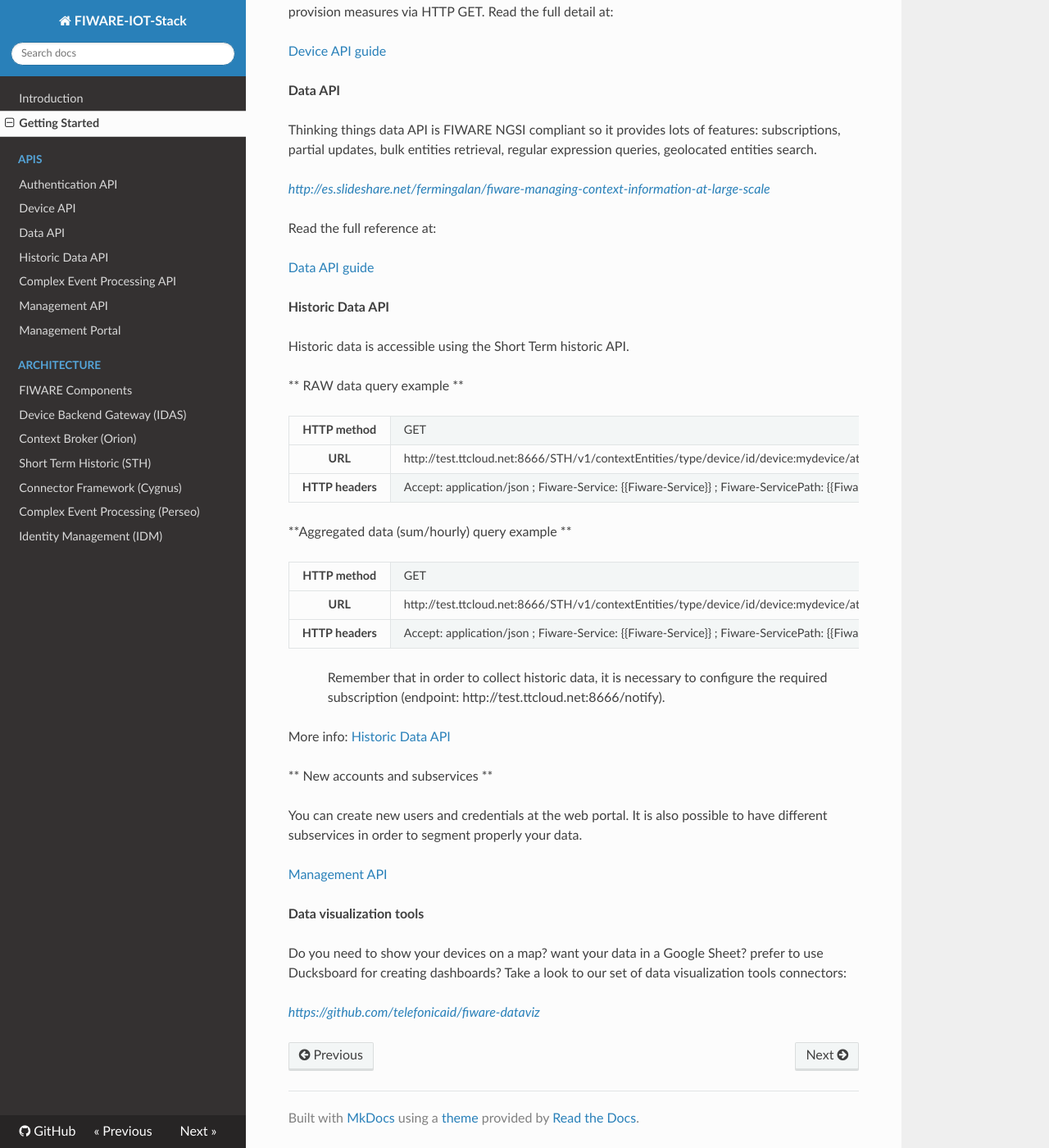
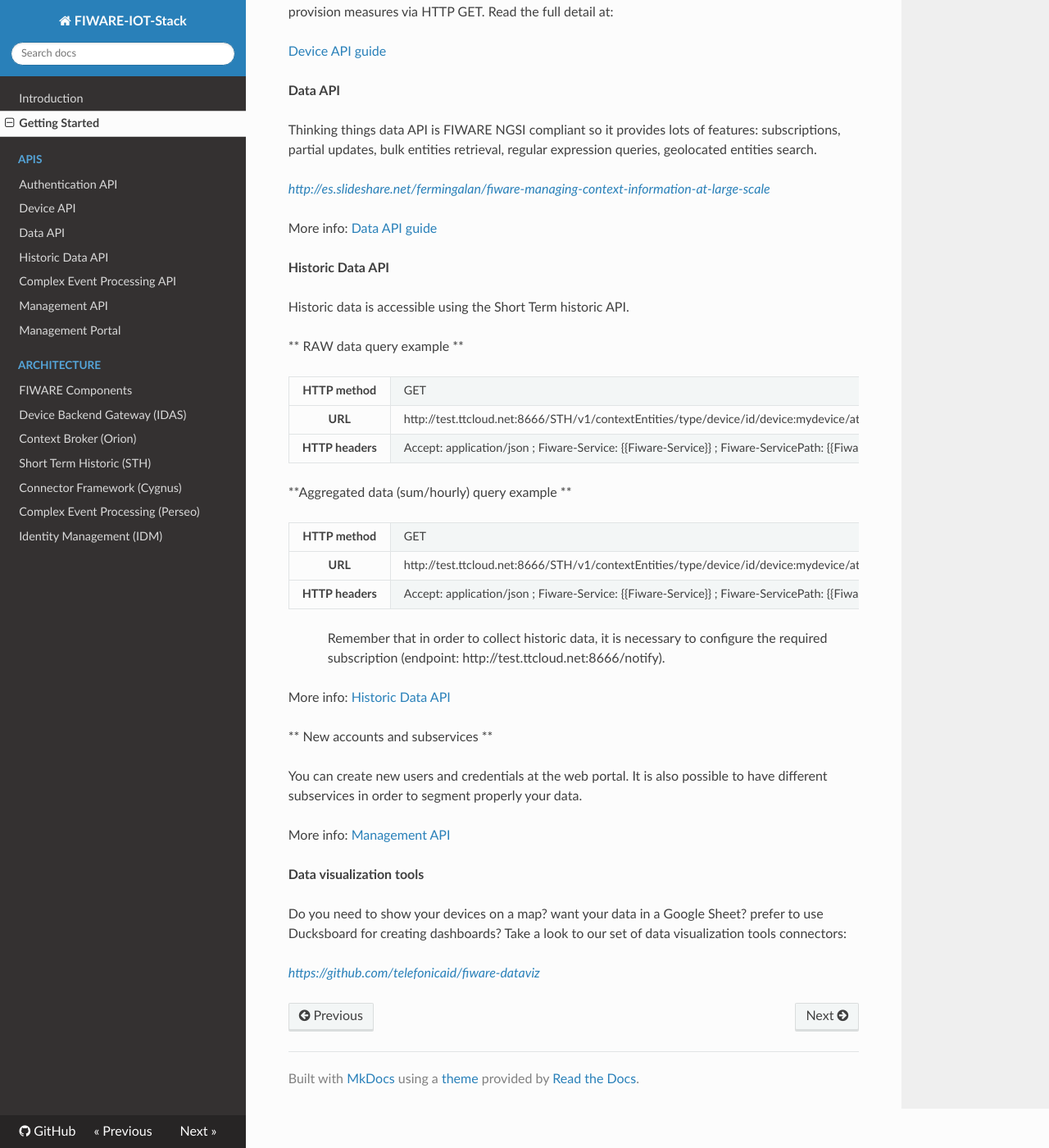
Before and after one commit to telefonicaid/thinking-cities, an MkDocs documentation site: the page built from docs/quickguide.md, in a window 1280 px wide and 1400 px high, scrolled down 6443 px. Shown: the whole window at 82% size. Built offline with MkDocs 1.6.1, drawn with Linux system fonts in a browser that asks for light colours; nearby versions of some CDN libraries; old or Windows-style settings are respelled for this version of MkDocs.

Commit message:
Update quickguide.md

```diff
--- a/docs/quickguide.md
+++ b/docs/quickguide.md
@@ -371,9 +371,7 @@
 
 [*http://es.slideshare.net/fermingalan/fiware-managing-context-information-at-large-scale*](http://es.slideshare.net/fermingalan/fiware-managing-context-information-at-large-scale)
 
-Read the full reference at:
-
-[Data API guide](data_api.md)
+More info: [Data API guide](data_api.md)
 
 **Historic Data API**
 
@@ -426,8 +424,7 @@
 >> configure the required subscription (endpoint:
 >> http://test.ttcloud.net:8666/notify).
 
-More info:
-[Historic Data API](historicdata_api.md)
+More info: [Historic Data API](historicdata_api.md)
 
 ** New accounts and subservices **
 
@@ -435,7 +432,7 @@
 possible to have different subservices in order to segment properly your
 data.
 
-[Management API](management_api.md)
+More info: [Management API](management_api.md)
 
 **Data visualization tools**
 
```
